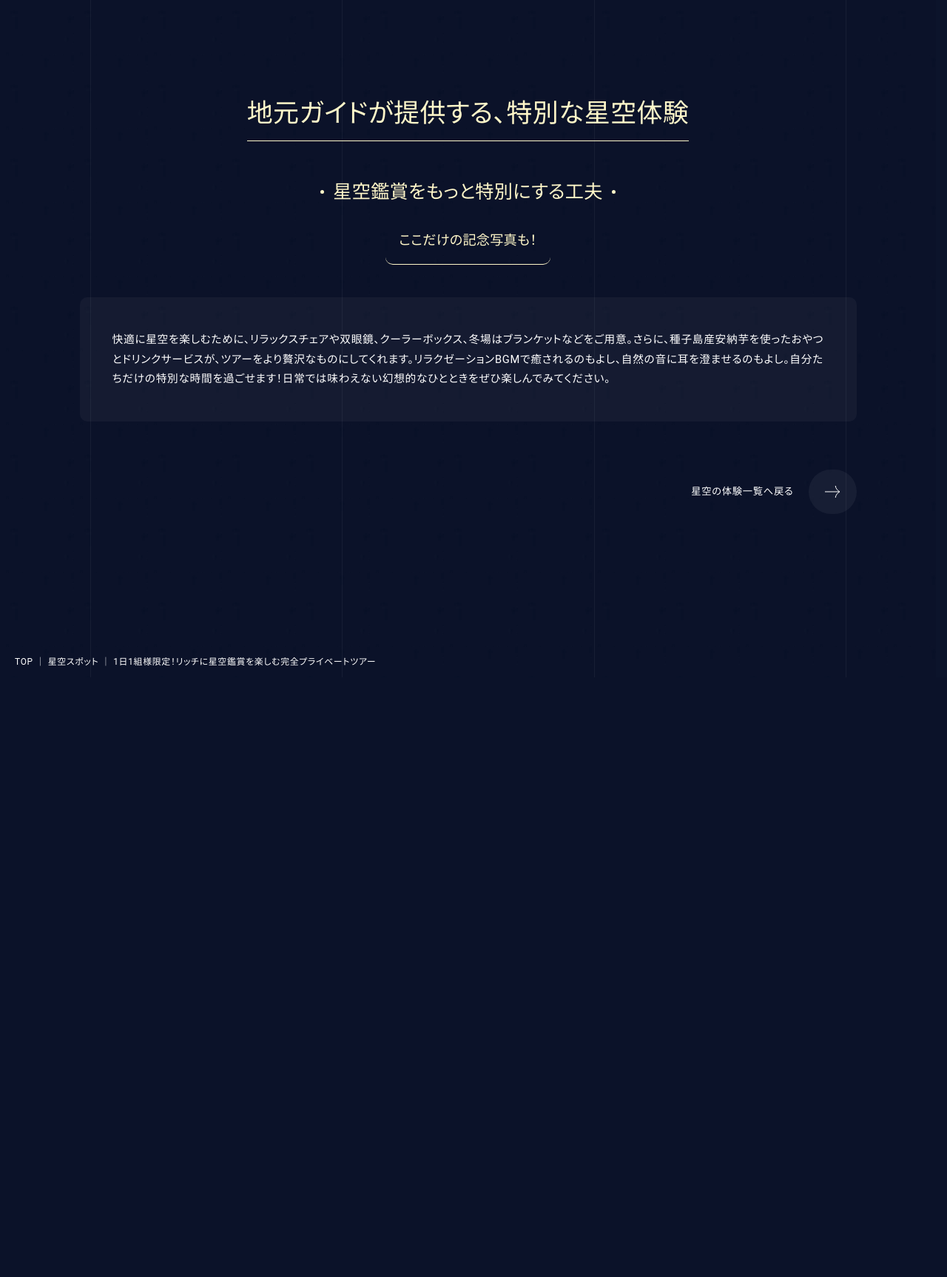
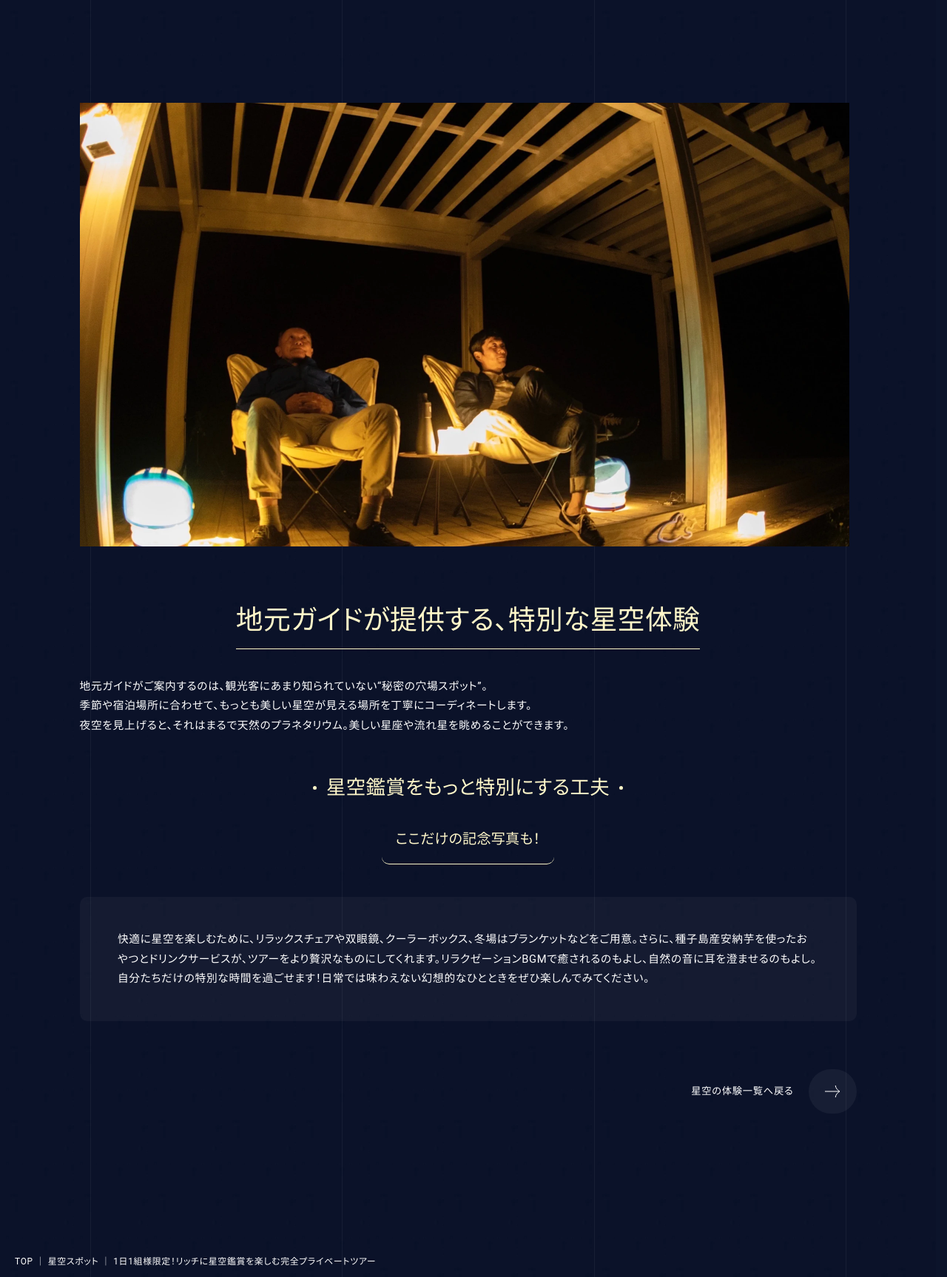
Before and after one commit to 32Shotaro/tanegashima_starisland, a PHP site: page /05_events.html in a window 1280 px wide. Shown: the part 625-2352 px from the top of the page at 74% size. Before the commit the page ends 1526 px from the top, so only its background shows below. Run offline with PHP 8.4, Linux system fonts and the light colour scheme; some web fonts are replaced.

Commit message:
コーディング途中

```diff
--- a/05_events.html
+++ b/05_events.html
@@ -33,12 +33,18 @@
             </ul>
           </div>
         </div>
-        <div class="pt130 sm-pt80">
+        <div class="pt130 md-pt80 sm-pt45">
           <div class="cols">
             <div class="col-12">
               <!-- shame：一部スタイルの調整と検証 -->
               <div class="wp-content">
+                <p><img src="./assets/images/_sample/spots-pic1.webp" width="1040" height="600" alt="#" /></p>
                 <h2>地元ガイドが提供する、特別な星空体験</h2>
+                <p>
+                  地元ガイドがご案内するのは、観光客にあまり知られていない“秘密の穴場スポット”。<br />
+                  季節や宿泊場所に合わせて、もっとも美しい星空が見える場所を丁寧にコーディネートします。<br />
+                  夜空を見上げると、それはまるで天然のプラネタリウム。美しい星座や流れ星を眺めることができます。
+                </p>
                 <h3>星空鑑賞をもっと特別にする工夫</h3>
                 <h4>ここだけの記念写真も！</h4>
                 <blockquote>
--- a/assets/css/_wordpress-content.scss
+++ b/assets/css/_wordpress-content.scss
@@ -6,6 +6,10 @@
 // --------------------
 
 .wp-content {
+  font-size: 105%;
+  line-height: 1.8;
+
+  // 上下の余白を整える
   > *:first-child {
     margin-top: 0;
   }
@@ -26,6 +30,7 @@
   }
 
   h2 {
+    // shame：複数行時のレイアウトがきになる
     border-bottom: 1px solid vars.color(butter);
     width: fit-content;
     margin: 2em auto 1em;
@@ -38,6 +43,7 @@
   }
 
   h3 {
+    // shame：複数行時のレイアウトがきになる
     display: flex;
     align-items: center;
     column-gap: 0.5em;
@@ -60,6 +66,7 @@
   }
 
   h4 {
+    // shame：複数行時のレイアウトがきになる
     border-bottom: 1px solid vars.color(butter);
     border-radius: 10px;
     width: fit-content;
@@ -118,12 +125,10 @@
   blockquote {
     background-color: rgba(vars.color(typography), 0.04);
     border-radius: 10px;
-    padding: 3em;
+    padding: 3em 3.5em;
     margin: 3em 0;
-    font-size: 105%;
     @include vars.respond-to(sm, 'max') {
-      padding: 1.5em;
-      font-size: 95%;
+      padding: 2em;
     }
     p {
       margin: 0;
```
Also changed, not shown: assets/css/style.css, assets/images/_sample/spots-pic1.webp (added), assets/images/_sample/spots-pic2.webp (added), assets/images/_sample/spots-pic3.webp (added).
